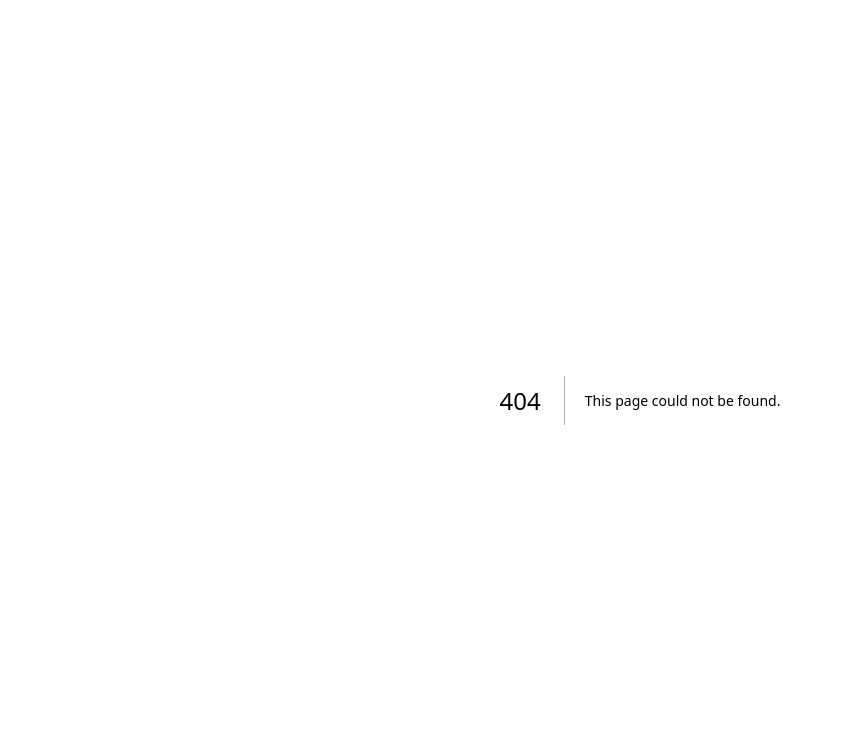
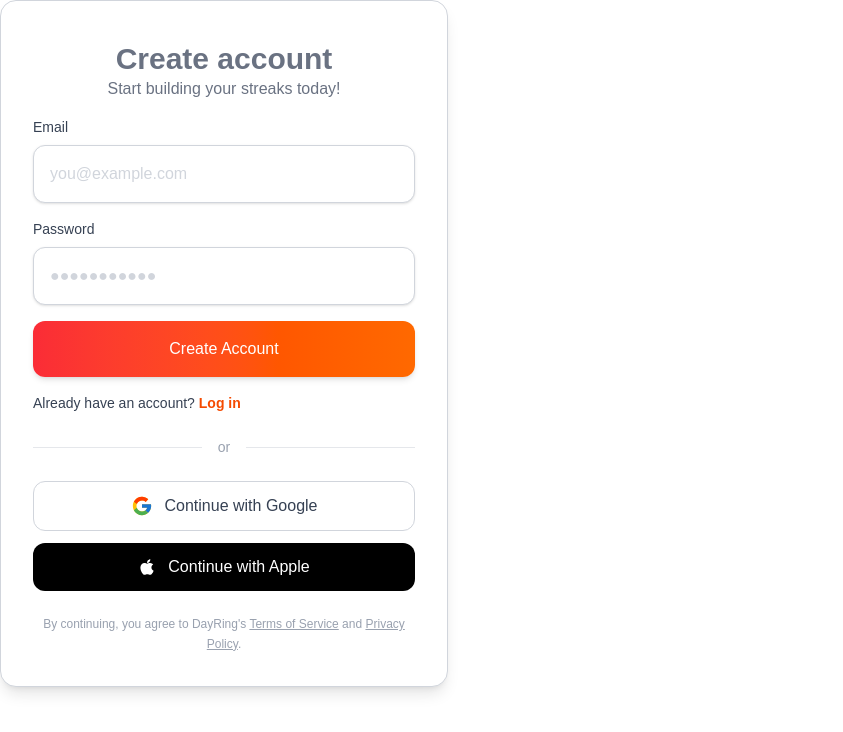
Before and after one commit to Portal-Appz-LLC/dayring-web, a Next.js app: page /signup in a window 1280 px wide. Before the commit this address had no page. Shown: the top 732 px of the page, without its empty margins (0-843 px from the left). Built offline with nearby package versions, Linux system fonts and the light colour scheme.

Commit message:
Added signup.tsx from @Portal-Appz-LLC/dayring-landing and added middleware.ts(will get renamed to proxy.ts next commit)

```diff
--- a/package.json
+++ b/package.json
@@ -11,7 +11,8 @@
   "dependencies": {
     "next": "16.2.6",
     "react": "19.2.4",
-    "react-dom": "19.2.4"
+    "react-dom": "19.2.4",
+    "react-icons": "^5.6.0"
   },
   "devDependencies": {
     "@tailwindcss/postcss": "^4",
--- /dev/null
+++ b/src/app/signup/page.tsx
@@ -0,0 +1,125 @@
+'use client';
+
+import { useState } from 'react';
+import Link from "next/link";
+import { FcGoogle } from "react-icons/fc";
+import { FaApple } from "react-icons/fa";
+
+export default function SignUpForm() {
+    const [email, setEmail] = useState('');
+    const [password, setPassword] = useState('');
+
+    function handleSubmit(e: React.FormEvent) {
+        e.preventDefault();
+
+        // Handle form submission logic here
+        console.log('Email:', email);
+        console.log('Password:', password);
+
+        alert('Account created (demo)');
+    }
+
+    return (
+        <div className="w-full max-w-md">
+
+            {/* Sign up form */}
+            <form onSubmit={handleSubmit} className="w-full max-w-md bg-white p-8 rounded-2xl shadow-lg border border-gray-300">
+                <h2 className="text-3xl text-center font-bold text-gray-500 pt-2">Create account</h2>
+                <p className="text-center text-gray-500 pb-4">Start building your streaks today!</p>
+
+                <div className="w-full">
+                    <label className="block text-sm font-medium text-gray-700 mb-2">Email</label>
+
+                    <input
+                        type="email"
+                        value={email}
+                        onChange={(e) => setEmail(e.target.value)}
+                        placeholder="you@example.com"
+                        className="w-full px-4 py-4 rounded-xl border border-gray-300 bg-white text-gray-900 placeholder-gray-300 shadow-sm outline-none transition focus:border-blue-500 focus:ring-4 focus:ring-blue-100"
+                    ></input>
+                </div>
+
+
+                <div className="w-full py-4">
+                    <label className="block text-sm font-medium text-gray-700 mb-2">Password</label>
+
+                    <input
+                        type="password"
+                        value={password}
+                        onChange={(e) => setPassword(e.target.value)}
+                        placeholder="●●●●●●●●●●●"
+                        className="w-full px-4 py-4 rounded-xl border border-gray-300 bg-white text-gray-900 placeholder-gray-300 shadow-sm outline-none transition focus:border-blue-500 focus:ring-4 focus:ring-blue-100"
+                    ></input>
+                </div>
+
+                <button
+                    type="submit"
+                    className="w-full bg-gradient-to-r from-red-500 to-orange-500 hover:from-red-600 hover:to-orange-600 text-white py-4 rounded-xl shadow-md focus:outline-none focus:ring-2 focus:ring-blue-500 focus:ring-opacity-50"
+                >
+                    Create Account
+                </button>
+
+                <p className="block text-sm font-medium text-gray-700 pt-4">
+                    Already have an account?{" "}
+                    <Link href="/login" className="text-orange-600 font-semibold hover:text-orange-700 hover:underline">
+                        Log in
+                    </Link>
+                </p>
+
+                <div className="flex items-center my-6">
+                    <div className="flex-1 h-px bg-gray-200" />
+                    <span className="px-4 text-sm text-gray-400">or</span>
+                    <div className="flex-1 h-px bg-gray-200" />
+                </div>
+                <div className="space-y-3 mt-6">
+                    {/* Google sign in button */}
+                    <button
+                        type="button"
+                        className="
+                    w-full flex items-center justify-center gap-3
+                    py-3 rounded-xl
+                    border border-gray-300
+                    bg-white
+                    hover:bg-gray-50
+                    transition
+                "
+                    >
+                        <FcGoogle size={22} />
+                        <span className="font-medium text-gray-700">
+                            Continue with Google
+                        </span>
+                    </button>
+                    {/* Continue with Apple button */}
+
+                    <button
+                        type="button"
+                        className="
+                        w-full flex items-center justify-center gap-3
+                        py-3 rounded-xl
+                        bg-black
+                        hover:bg-gray-900
+                        text-white
+                        transition
+                     "
+                    >
+                        <FaApple size={18} />
+                        <span className="font-medium">
+                            Continue with Apple
+                        </span>
+                    </button>
+                </div>
+
+                <p className="text-xs text-center text-gray-400 mt-6 leading-relaxed">
+                    By continuing, you agree to DayRing's{" "}
+                    <Link href="/terms" className="underline hover:text-gray-900">
+                        Terms of Service
+                    </Link>{" "}
+                    and{" "}
+                    <Link href="/privacy" className="underline hover:text-gray-900">
+                        Privacy Policy
+                    </Link>.
+                </p>
+            </form>
+        </div>
+    )
+}
--- /dev/null
+++ b/src/middleware.ts
@@ -0,0 +1,46 @@
+import { NextResponse } from "next/server";
+import type { NextRequest } from "next/server";
+
+export function middleware(request: NextRequest) {
+    const token = request.cookies.get("token");
+    const pathName = request.nextUrl.pathname;
+
+    const publicRoutes = [
+        "/login",
+        "/signup",
+        "/forgot-password",
+        "/reset-password",
+    ];
+
+    // Check if the request is for a public route or a static file
+    const isPublicRoute = publicRoutes.some((route) =>
+        pathName.startsWith(route)
+    );
+
+    const isStaticFile =
+        pathName.startsWith("/_next/") ||
+        pathName.startsWith("/favicon.ico") ||
+        pathName.startsWith("/assets/");
+
+
+    if(isStaticFile){
+        return NextResponse.next();
+    };
+
+    // If the user is not authenticated and is trying to access a protected route, redirect to login
+    if (!token && !isPublicRoute) {
+        return NextResponse.redirect(new URL("/login", request.url));
+    };
+
+    // If the user is authenticated and is trying to access a public route, redirect to home
+    if (token && isPublicRoute) {
+        return NextResponse.redirect(new URL("/", request.url));
+    };
+
+    // For all other cases, allow the request to proceed
+    return NextResponse.next();
+}
+
+export const config = {
+    matcher: ["/((?!api|_next/static|_next/image|favicon.ico).*)"],
+};
```
Also changed, not shown: 1 other file (tests, documents, lock files or other folders).
